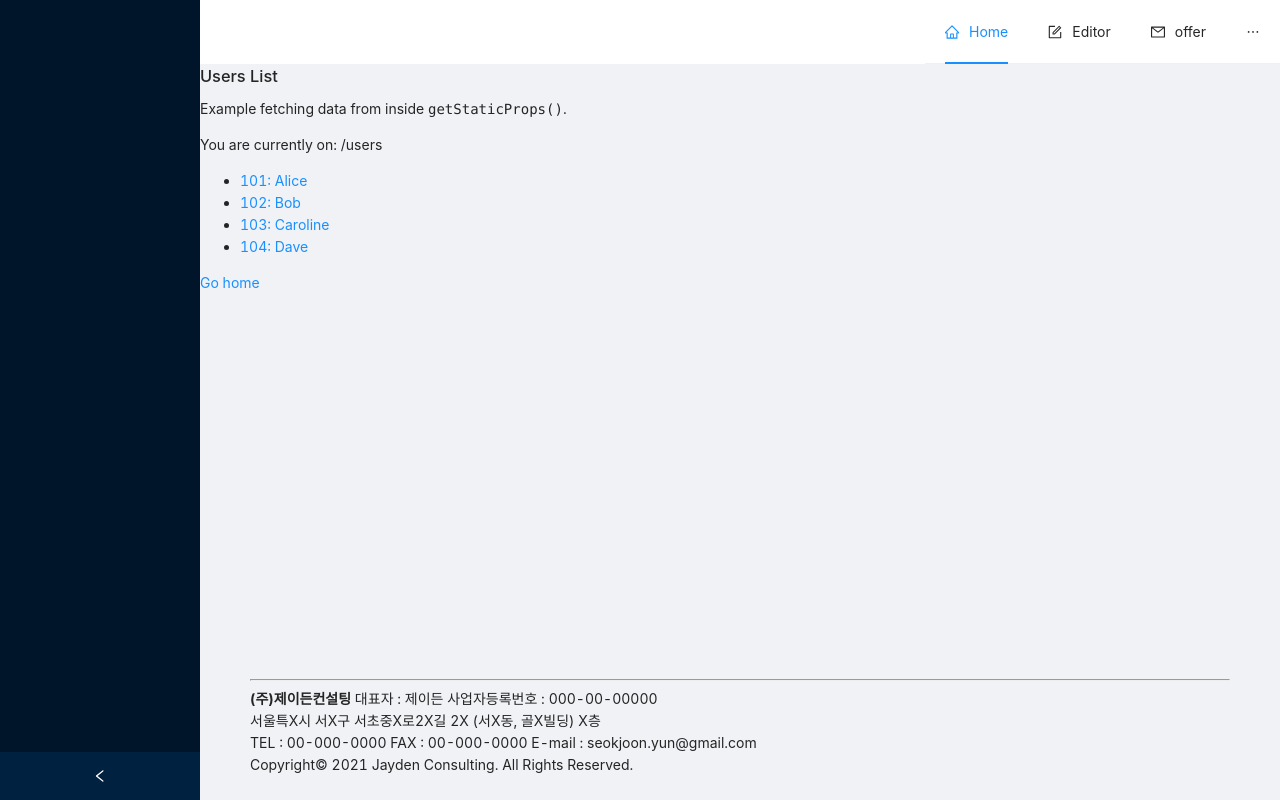
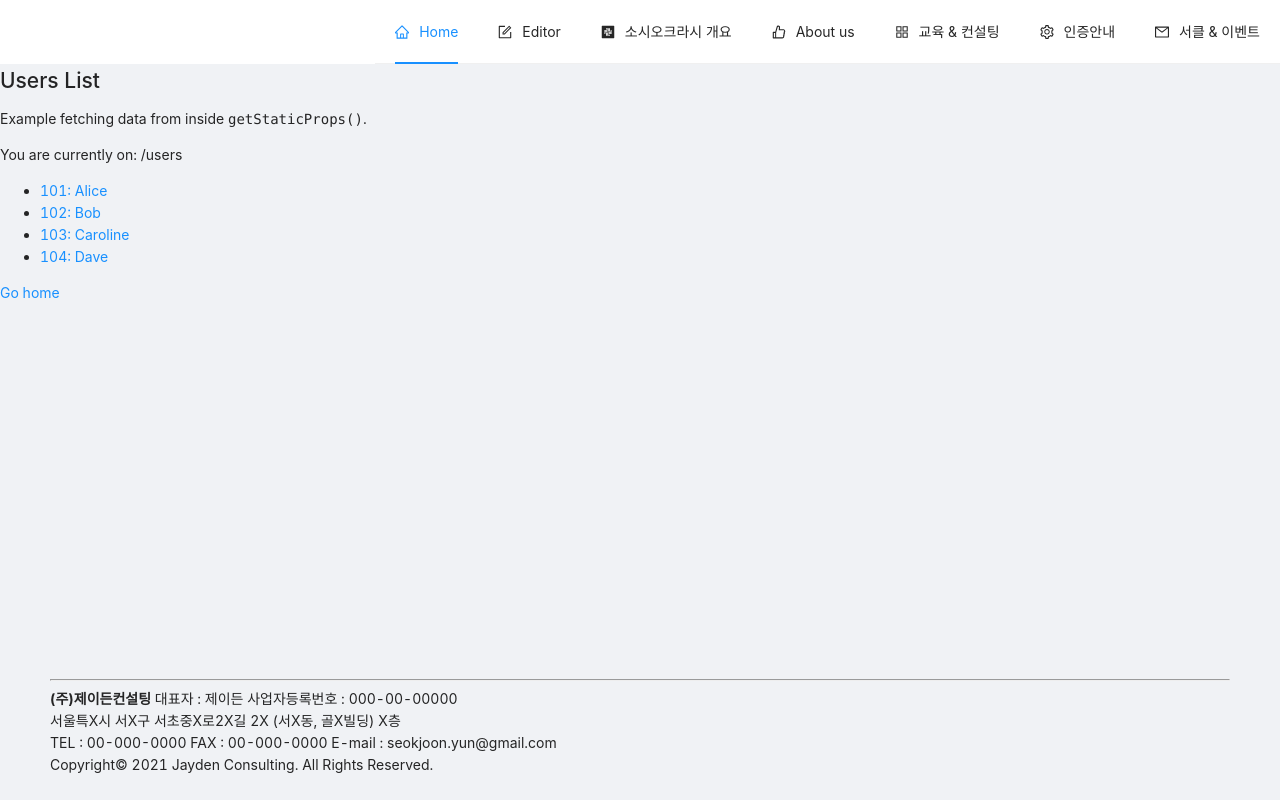
Before and after one commit to DevStarSJ/react_boilerplate, a Next.js app: page /users in a window 1280 px wide. Built offline with nearby package versions, Linux system fonts and the light colour scheme.

Commit message:
Sider 제거, Menu 수정

```diff
--- a/components/Layout.tsx
+++ b/components/Layout.tsx
@@ -1,9 +1,9 @@
 import Head from 'next/head'
 import { Layout } from 'antd'
-import { useState, ReactElement, ReactNode } from 'react'
+import { ReactElement, ReactNode } from 'react'
 import Menu from '@components/Menu'
 
-const { Sider, Header, Footer, Content } = Layout
+const { Header, Footer, Content } = Layout
 
 type Props = {
   children?: ReactNode
@@ -12,9 +12,6 @@ type Props = {
 
 export default function index({ children, title = 'This is the default title' }: Props): ReactElement {
 
-  const [collapsed, setCollapsed] = useState(false)
-
-  const onCollapse = ()  => setCollapsed(!collapsed)
   return (
     <Layout style={{ minHeight: '100vh' }}>
       <Head>
@@ -22,13 +19,6 @@ export default function index({ children, title = 'This is the default title' }:
         <meta charSet="utf-8" />
         <meta name="viewport" content="initial-scale=1.0, width=device-width" />
       </Head>
-      <Sider
-        collapsible
-        collapsed={collapsed}
-        onCollapse={onCollapse}
-        >
-      </Sider>
-      <Layout>
       <Header style={{ background: '#FFFFFF'}}>
         <Menu />
       </Header>
@@ -44,6 +34,5 @@ export default function index({ children, title = 'This is the default title' }:
 
       </Footer>
     </Layout>
-    </Layout>
   )
 }
--- a/components/Menu.tsx
+++ b/components/Menu.tsx
@@ -5,7 +5,17 @@ import { ReactElement } from 'react'
 import { selectedMenuState } from '../libs/states'
 import { useRecoilState } from 'recoil'
 
-const { SubMenu, ItemGroup, Item } = Menu
+const { SubMenu, Item } = Menu
+
+const MenuItem = (key: string, title: string, href: string, icon?: ReactElement): ReactElement => {
+  return (
+    <Item key={key}  icon={icon}>
+      <Link href={href}>
+        <a>{title}</a>
+      </Link>
+    </Item>
+  )
+}
 
 export default function index(): ReactElement {
 
@@ -18,50 +28,29 @@ export default function index(): ReactElement {
 
   return (
     <Menu onClick={menuClick} selectedKeys={[selectedMenu]} mode='horizontal' style={{position: 'absolute', right: '0px'}}>
-      <Item key='home' icon={<HomeOutlined />}>
-        <Link href="/">
-          <a>Home</a>
-        </Link>
-      </Item>
-      <Item key='editor' icon={<FormOutlined />}>
-        <Link href="/editor">
-          <a>Editor</a>
-        </Link>
-      </Item>
-      <Item key='mail' icon={<MailOutlined />}>
-        offer
-      </Item>
-      <Item key='app' icon={<AppstoreOutlined />}>
-        Events
-      </Item>
-      <SubMenu key='Regions' icon={<SettingOutlined />} title='Regions'>
-        <ItemGroup title='서울경기'>
-          <Item key='서울'>서울</Item>
-          <Item key='경기'>경기</Item>
-        </ItemGroup>
-        <ItemGroup title='전국'>
-          <Item key='경상도'>경상도</Item>
-          <Item key='전라도'>전라도</Item>
-          <Item key='충청도'>충청도</Item>
-          <Item key='강원도'>강원도</Item>
-        </ItemGroup>
+      {MenuItem('home', 'Home', '/', <HomeOutlined />)}
+      {MenuItem('editor', 'Editor', '/editor', <FormOutlined />)}
+      <SubMenu key='Sociocracy' icon={<SlackSquareOutlined />} title='소시오크라시 개요'>
+        {MenuItem('sociocracyWhat', '소시오크라시란 ?', '/sociocracy/what')}
+        {MenuItem('sociocracyPrinciples', '3가지 기본원리', '/sociocracy/principles')}
+        {MenuItem('sociocracyHistory', '소시오크라시 발전사', '/sociocracy/history')}
       </SubMenu>
-      <SubMenu key='Sociocracy' icon={<SlackSquareOutlined />} title='Sociocracy'>
-        <Item key='4 Basic Principles'>4 Basic Principles</Item>
-        <Item key='For What & Who ?'>For What & Who ?</Item>
-        <Item key='Videos'>Videos</Item>
-        <Item key='Tools & Referneces'>Tools & Referneces</Item>
+      <SubMenu key='about' icon={<LikeOutlined />} title='About us'>
+        {MenuItem('aboutVma', 'VMA', '/about/vma')}
+        {MenuItem('aboutIntroduction', '팀소개', '/about/introduction')}
+        {MenuItem('aboutCases', '사례', '/about/cases')}
       </SubMenu>
-      <SubMenu key='about us' icon={<LikeOutlined />} title='about us'>
-        <Item key='Missions'>
-          <Link href="/about">
-            <a>About</a>
-          </Link>
-        </Item>
-        <Item key='Team'>Team</Item>
-        <Item key='History'>History</Item>
-        <Item key='Newsletter'>Newsletter</Item>
+      <SubMenu key='programs' icon={<AppstoreOutlined />} title='교육 & 컨설팅'>
+        {MenuItem('programs1', '교육1', '/programs/1')}
+        {MenuItem('programs2', '교육2', '/programs/2')}
+        {MenuItem('programs3', '교육3', '/programs/3')}
       </SubMenu>
+      <SubMenu key='certifications' icon={<SettingOutlined />} title='인증안내'>
+        {MenuItem('certifications1', '교육1', '/certifications/1')}
+        {MenuItem('certifications2', '교육2', '/certifications/2')}
+        {MenuItem('certifications3', '교육3', '/certifications/3')}
+      </SubMenu>
+      {MenuItem('events', '서클 & 이벤트', '/events', <MailOutlined />)}
     </Menu>
   )
 }
```
Lines whose indentation alone changed are shown as unchanged.
